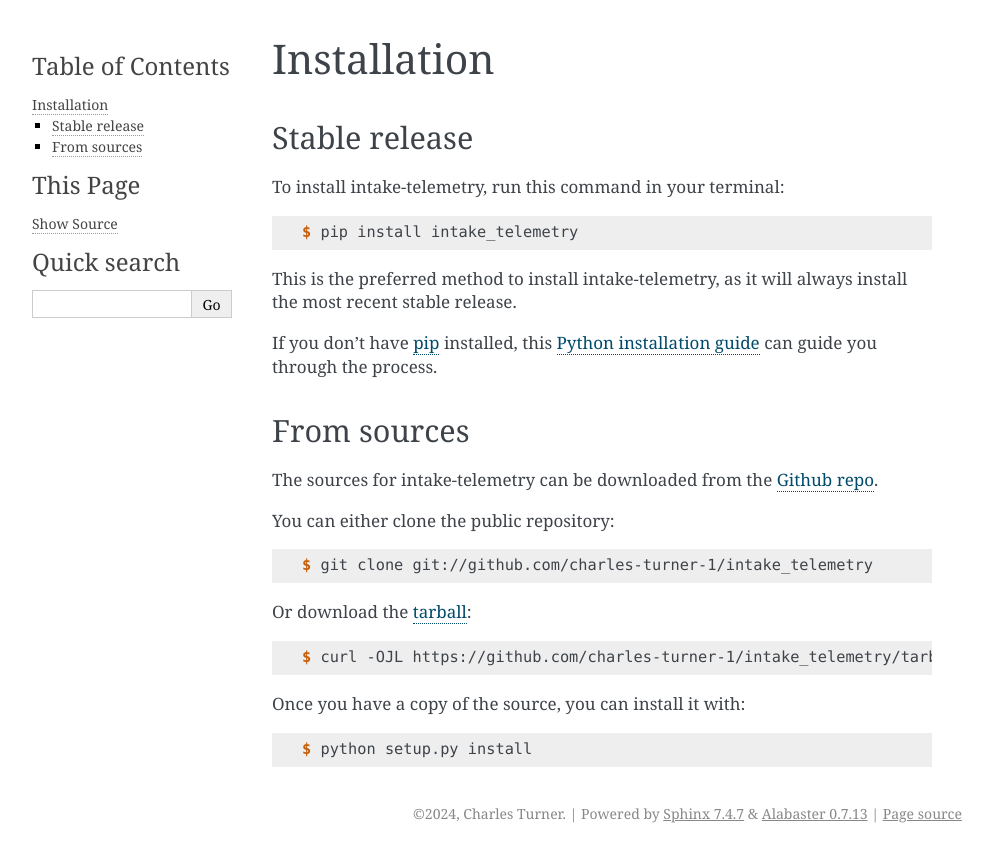
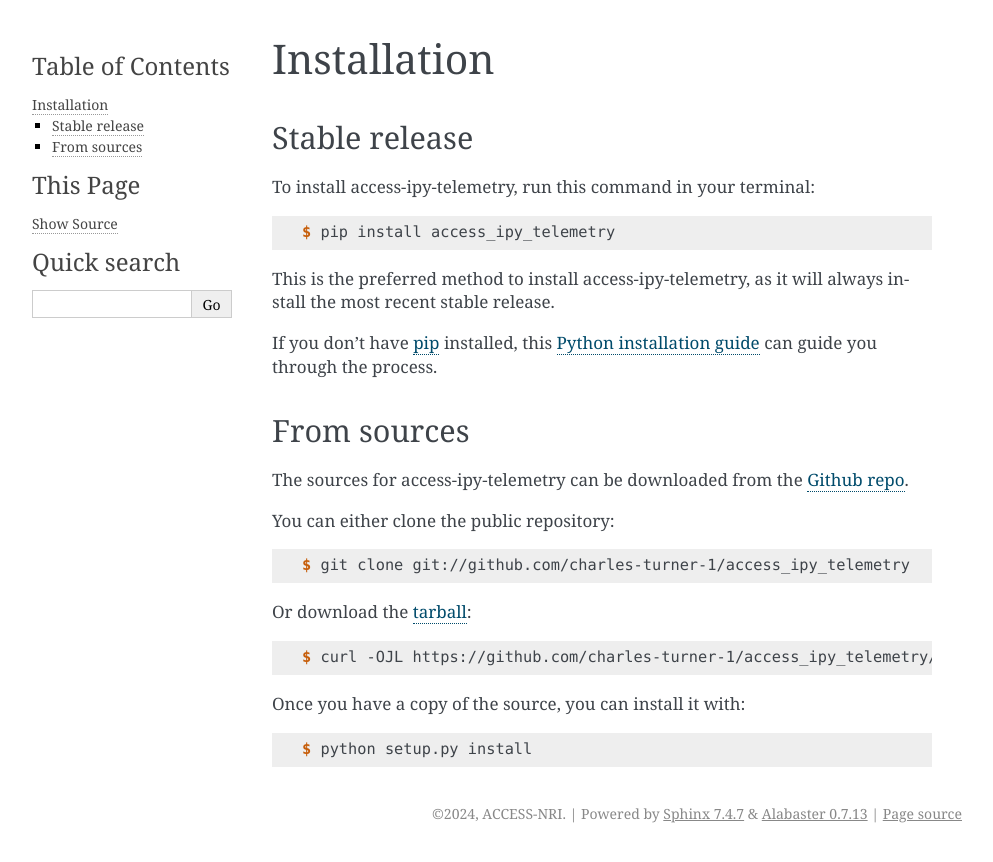
Before and after one commit to ACCESS-NRI/access-py-telemetry, a Sphinx documentation site: the page built from docs/installation.rst, in a window 1280 px wide. Shown: the top 862 px of the page, without its empty margins (148-1141 px from the left). Built offline with Sphinx 7.4.7, drawn with Linux system fonts in a browser that asks for light colours; pages that are not in the unit, such as notebooks, are missing from menus.

Commit message:
Rename intake_telemetry to access_ipy_telemetry

```diff
--- a/docs/conf.py
+++ b/docs/conf.py
@@ -1,6 +1,6 @@
 #!/usr/bin/env python
 #
-# intake_telemetry documentation build configuration file, created by
+# access_ipy_telemetry documentation build configuration file, created by
 # sphinx-quickstart on Fri Jun  9 13:47:02 2017.
 #
 # This file is execfile()d with the current directory set to its
@@ -48,9 +48,9 @@ source_suffix = ".rst"
 master_doc = "index"
 
 # General information about the project.
-project = "intake-telemetry"
-copyright = "2024, Charles Turner"
-author = "Charles Turner"
+project = "access-ipy-telemetry"
+copyright = "2024, ACCESS-NRI"
+author = "ACCESS-NRI & Contributors"
 
 # The version info for the project you're documenting, acts as replacement
 # for |version| and |release|, also used in various other places throughout
@@ -102,7 +102,7 @@ html_static_path = ["_static"]
 # -- Options for HTMLHelp output ---------------------------------------
 
 # Output file base name for HTML help builder.
-htmlhelp_basename = "intake_telemetrydoc"
+htmlhelp_basename = "access_ipy_telemetrydoc"
 
 
 # -- Options for LaTeX output ------------------------------------------
@@ -128,8 +128,8 @@ latex_elements: dict[str, Any] = {
 latex_documents = [
     (
         master_doc,
-        "intake_telemetry.tex",
-        "intake-telemetry Documentation",
+        "access_ipy_telemetry.tex",
+        "access-ipy-telemetry Documentation",
         "Charles Turner",
         "manual",
     ),
@@ -141,7 +141,13 @@ latex_documents = [
 # One entry per manual page. List of tuples
 # (source start file, name, description, authors, manual section).
 man_pages = [
-    (master_doc, "intake_telemetry", "intake-telemetry Documentation", [author], 1)
+    (
+        master_doc,
+        "access_ipy_telemetry",
+        "access-ipy-telemetry Documentation",
+        [author],
+        1,
+    )
 ]
 
 
@@ -153,10 +159,10 @@ man_pages = [
 texinfo_documents = [
     (
         master_doc,
-        "intake_telemetry",
-        "intake-telemetry Documentation",
+        "access_ipy_telemetry",
+        "access-ipy-telemetry Documentation",
         author,
-        "intake_telemetry",
+        "access_ipy_telemetry",
         "One line description of project.",
         "Miscellaneous",
     ),
--- a/docs/index.rst
+++ b/docs/index.rst
@@ -1,4 +1,4 @@
-Welcome to intake-telemetry's documentation!
+Welcome to access-ipy-telemetry's documentation!
 ======================================
 
 .. toctree::
--- a/docs/installation.rst
+++ b/docs/installation.rst
@@ -8,13 +8,13 @@ Installation
 Stable release
 --------------
 
-To install intake-telemetry, run this command in your terminal:
+To install access-ipy-telemetry, run this command in your terminal:
 
 .. code-block:: console
 
-    $ pip install intake_telemetry
+    $ pip install access_ipy_telemetry
 
-This is the preferred method to install intake-telemetry, as it will always install the most recent stable release.
+This is the preferred method to install access-ipy-telemetry, as it will always install the most recent stable release.
 
 If you don't have `pip`_ installed, this `Python installation guide`_ can guide
 you through the process.
@@ -26,19 +26,19 @@ you through the process.
 From sources
 ------------
 
-The sources for intake-telemetry can be downloaded from the `Github repo`_.
+The sources for access-ipy-telemetry can be downloaded from the `Github repo`_.
 
 You can either clone the public repository:
 
 .. code-block:: console
 
-    $ git clone git://github.com/charles-turner-1/intake_telemetry
+    $ git clone git://github.com/charles-turner-1/access_ipy_telemetry
 
 Or download the `tarball`_:
 
 .. code-block:: console
 
-    $ curl -OJL https://github.com/charles-turner-1/intake_telemetry/tarball/master
+    $ curl -OJL https://github.com/charles-turner-1/access_ipy_telemetry/tarball/master
 
 Once you have a copy of the source, you can install it with:
 
@@ -47,5 +47,5 @@ Once you have a copy of the source, you can install it with:
     $ python setup.py install
 
 
-.. _Github repo: https://github.com/charles-turner-1/intake_telemetry
-.. _tarball: https://github.com/charles-turner-1/intake_telemetry/tarball/master
+.. _Github repo: https://github.com/charles-turner-1/access_ipy_telemetry
+.. _tarball: https://github.com/charles-turner-1/access_ipy_telemetry/tarball/master
--- a/docs/usage.rst
+++ b/docs/usage.rst
@@ -2,6 +2,6 @@
 Usage
 =====
 
-To use intake-telemetry in a project::
+To use access-ipy-telemetry in a project::
 
-    import intake_telemetry
+    import access_ipy_telemetry
--- a/src/access_ipy_telemetry/__init__.py
+++ b/src/access_ipy_telemetry/__init__.py
@@ -2,7 +2,7 @@
 Copyright 2022 ACCESS-NRI and contributors. See the top-level COPYRIGHT file for details.
 SPDX-License-Identifier: Apache-2.0
 
-Top-level package for intake-telemetry.
+Top-level package for access-ipy-telemetry.
 """
 
 from IPython.core.getipython import get_ipython
```
Also changed, not shown: CONTRIBUTING.rst (+11 -11 lines), README.md (+5 -5 lines), pyproject.toml (+8 -14 lines), 9 other files.
